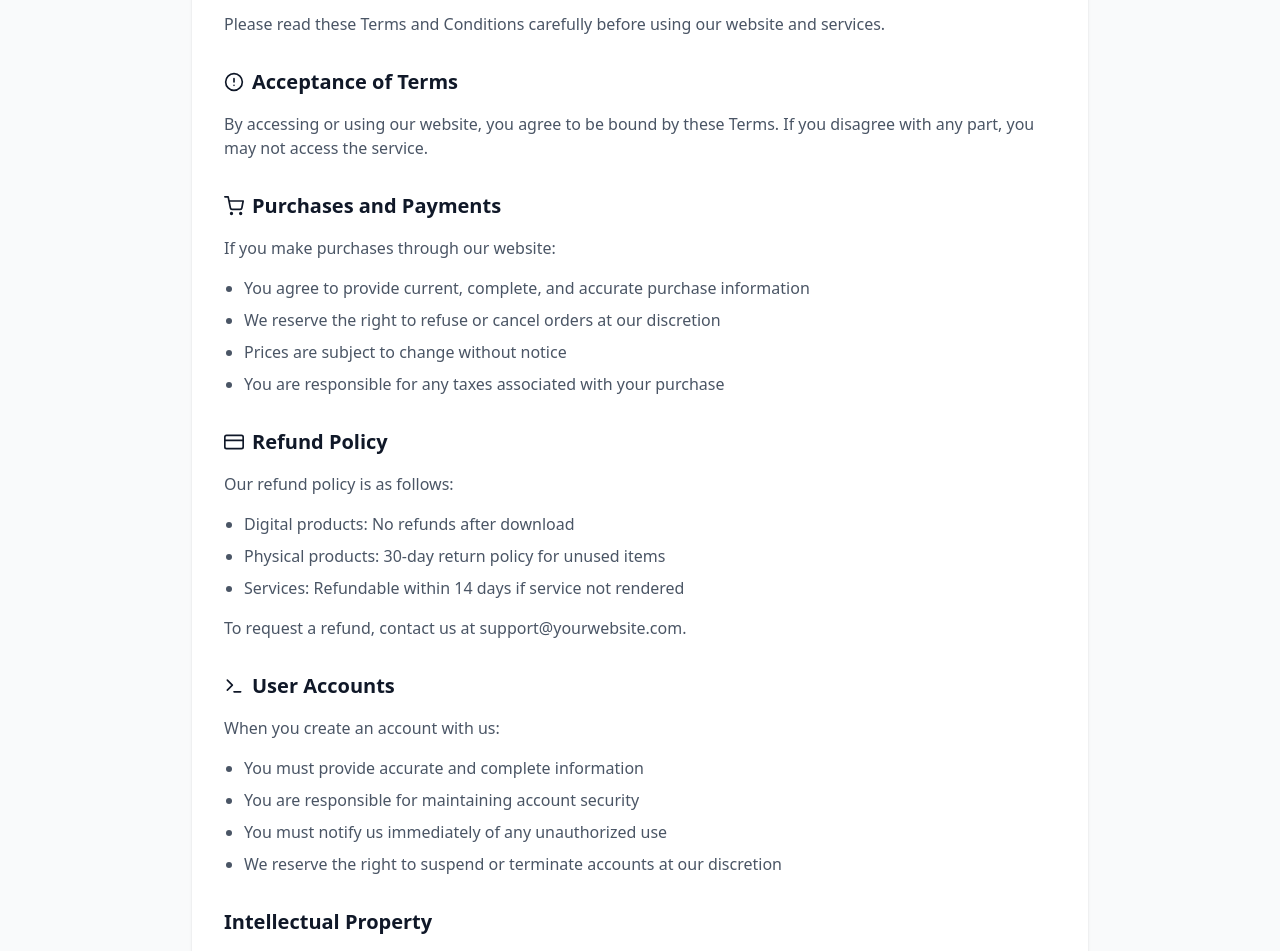
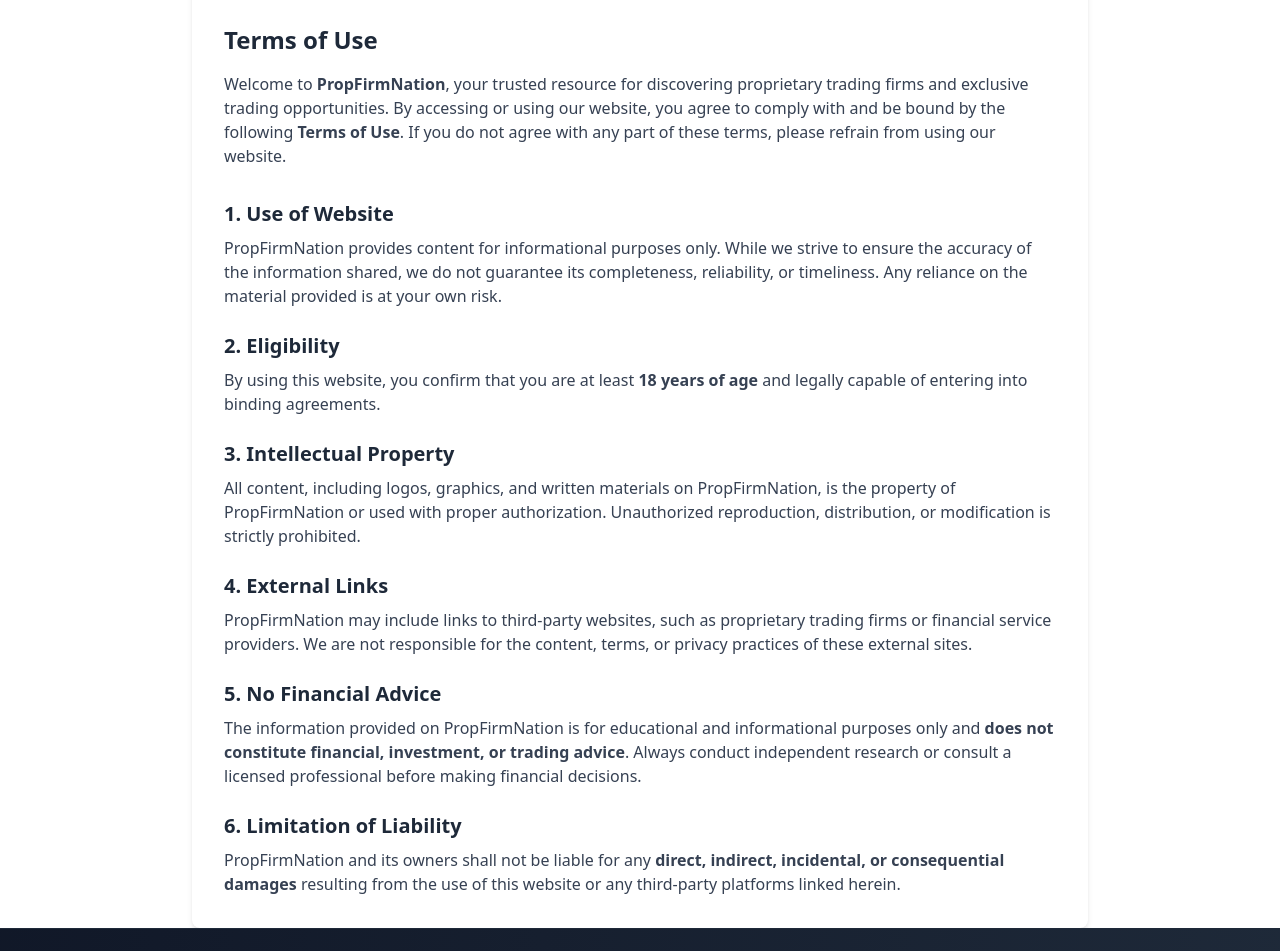
Before and after one commit to JuniorEmem6/propfirmnation, a React (Vite) app: page /term in a window 1280 px wide. Shown: the part 140-1091 px from the top of the page. Built offline with nearby package versions, Linux system fonts and the light colour scheme.

Commit message:
Dealblissng repo

```diff
--- a/src/components/Affilaire.jsx
+++ b/src/components/Affilaire.jsx
@@ -1,101 +1,64 @@
-import React from 'react';
-import { FiAlertTriangle } from 'react-icons/fi';
-import Header from './Header';
-import Footer from './Footer';
+import React from "react";
+import { FiAlertTriangle } from "react-icons/fi";
+import Header from "./Header";
+import Footer from "./Footer";
 
 const AffiliateDisclosure = () => {
   return (
     <>
-    <Header />
-    <div className="min-h-screen bg-gray-50 py-12 px-4 sm:px-6 lg:px-8">
-      <div className="max-w-4xl mx-auto bg-white rounded-xl shadow-sm overflow-hidden">
+      <Header />
+      <div className="min-h-screen bg-gray-50 py-12 px-4 sm:px-6 lg:px-8">
+        <div className="max-w-4xl mx-auto bg-white rounded-xl shadow-sm overflow-hidden">
+          <div className="max-w-4xl mx-auto p-6 md:p-8 bg-white rounded-lg shadow-md">
+            <h1 className="text-3xl font-bold text-center mb-6 text-blue-600">
+              Affiliate Disclosure
+            </h1>
 
-        {/* Content */}
-        <div className="p-6 sm:p-8 prose prose-blue max-w-none">
-          <div className="mb-8">
-            <h2 className="text-xl font-bold text-gray-900 mb-4">Our Relationship with Retailers</h2>
-            <p className="text-gray-600 mb-4">
-              Our website may contain links to products and services that we recommend. If you click
-              on these links and make a purchase, we may receive a commission at no additional cost to you.
-            </p>
-            <p className="text-gray-600">
-              This affiliate advertising helps support our website and allows us to continue providing
-              free content and resources to our readers.
-            </p>
-          </div>
+            <div className="space-y-6 text-gray-700">
+              <p>
+                <span className="font-bold">PropFirmNation</span> is a
+                participant in various affiliate marketing programs. This means
+                that when you click on certain links and sign up or make a
+                purchase through them, we may earn a commission at no additional
+                cost to you.
+              </p>
 
-          <div className="mb-8">
-            <h2 className="text-xl font-bold text-gray-900 mb-4">How Affiliate Links Work</h2>
-            <p className="text-gray-600 mb-4">
-              When you click on an affiliate link on our site:
-            </p>
-            <ul className="list-disc pl-5 space-y-2 text-gray-600 mb-4">
-              <li>You will be directed to the retailer's website</li>
-              <li>If you make a purchase, we may earn a commission</li>
-              <li>The price you pay remains the same</li>
-              <li>Your purchase is subject to the retailer's terms and conditions</li>
-            </ul>
-            <p className="text-gray-600">
-              We only use cookies to track referrals for commission purposes, not for personal data collection.
-            </p>
-          </div>
+              <p>
+                We only promote firms and services that we believe offer genuine
+                value to traders. However, we encourage you to do your own due
+                diligence before engaging with any prop firm or trading
+                platform.
+              </p>
 
-          <div className="mb-8">
-            <h2 className="text-xl font-bold text-gray-900 mb-4">Our Recommendations</h2>
-            <p className="text-gray-600 mb-4">
-              We maintain strict editorial independence:
-            </p>
-            <ul className="list-disc pl-5 space-y-2 text-gray-600 mb-4">
-              <li>We only recommend products we genuinely believe in</li>
-              <li>Affiliate relationships do not influence our content</li>
-              <li>Our reviews and recommendations are always honest</li>
-              <li>We prioritize products that offer the best value to our readers</li>
-            </ul>
-            <p className="text-gray-600">
-              The compensation we receive may influence which products we feature, but never our opinions about them.
-            </p>
-          </div>
+              <p>
+                Affiliate commissions help support our work and allow us to
+                continue providing helpful content and recommendations to our
+                audience.
+              </p>
 
-          <div className="mb-8">
-            <h2 className="text-xl font-bold text-gray-900 mb-4">Transparency Commitment</h2>
-            <p className="text-gray-600 mb-4">
-              We believe in complete transparency with our readers:
-            </p>
-            <ul className="list-disc pl-5 space-y-2 text-gray-600 mb-4">
-              <li>All affiliate links are clearly disclosed</li>
-              <li>We mark sponsored content appropriately</li>
-              <li>We disclose any free products received for review</li>
-              <li>We regularly update our disclosure statements</li>
-            </ul>
-          </div>
-
-          <div className="bg-yellow-50 border-l-4 border-yellow-400 p-4 mb-8">
-            <div className="flex">
-              <div className="flex-shrink-0">
-                <FiAlertTriangle className="h-5 w-5 text-yellow-400" />
-              </div>
-              <div className="ml-3">
-                <p className="text-sm text-yellow-700">
-                  <strong>Note:</strong> As an Affiliate Associate we earn from qualifying purchases.
-                  We participate in various other affiliate programs, and we may receive
-                  compensation for referring traffic to these sites.
+              <div className="mt-8 pt-6 border-t border-gray-200">
+                <h2 className="text-2xl font-semibold mb-4 text-gray-800">
+                  Contact Us
+                </h2>
+                <p>
+                  If you have questions about our Terms of Use or Affiliate
+                  Disclosure, please contact us at:
+                </p>
+                <p className="mt-2">
+                  <span className="font-medium">Email:</span>{" "}
+                  <a
+                    href="mailto:propfirmnation@gmail.com"
+                    className="text-blue-600 hover:underline"
+                  >
+                    propfirmnation@gmail.com
+                  </a>
                 </p>
               </div>
             </div>
           </div>
-
-          <div>
-            <h2 className="text-xl font-bold text-gray-900 mb-4">Contact Us</h2>
-            <p className="text-gray-600 mb-4">
-              If you have any questions about our affiliate relationships or this disclosure,
-              please contact us at:
-            </p>
-            <p className="text-blue-600 font-medium">affiliates@yourwebsite.com</p>
-          </div>
         </div>
       </div>
-    </div>
-    <Footer />
+      <Footer />
     </>
   );
 };
--- a/src/components/Footer.jsx
+++ b/src/components/Footer.jsx
@@ -83,7 +83,7 @@
                   <FaShieldAlt className="mr-2 text-xs" /> Terms of Service
                 </li>
               </Link>
-              <Link>
+              <Link to="/affiliate">
                 <li className="text-gray-400 hover:text-indigo-400 transition-colors">
                   Affiliate Disclosure
                 </li>
--- a/src/components/term.jsx
+++ b/src/components/term.jsx
@@ -1,11 +1,4 @@
 import React from "react";
-import {
-  FiFileText,
-  FiAlertCircle,
-  FiShoppingCart,
-  FiCreditCard,
-  FiTerminal,
-} from "react-icons/fi";
 import Header from "./Header";
 import Footer from "./Footer";
 
@@ -13,180 +6,106 @@
   return (
     <>
       <Header />
-      <div className="min-h-screen bg-gray-50 py-12 px-4 sm:px-6 lg:px-8">
-        <div className="max-w-4xl mx-auto bg-white rounded-xl shadow-sm overflow-hidden">
-          {/* Header */}
+      <div className="max-w-4xl mx-auto p-6 md:p-8 bg-white rounded-lg shadow-md">
+        <h1 className="text-3xl font-bold text-center mb-6 text-blue-600">
+          Terms and Conditions
+        </h1>
 
-          {/* Content */}
-          <div className="p-6 sm:p-8 prose prose-blue max-w-none">
         <div className="mb-8">
-              <p className="text-gray-600 mb-4">
-                Please read these Terms and Conditions carefully before using
-                our website and services.
+          <h2 className="text-2xl font-semibold mb-4 text-gray-800">
+            Terms of Use
+          </h2>
+          <p className="mb-4 text-gray-700">
+            Welcome to <span className="font-bold">PropFirmNation</span>, your
+            trusted resource for discovering proprietary trading firms and
+            exclusive trading opportunities. By accessing or using our website,
+            you agree to comply with and be bound by the following{" "}
+            <span className="font-bold">Terms of Use</span>. If you do not agree
+            with any part of these terms, please refrain from using our website.
           </p>
         </div>
 
-            <div className="mb-8">
-              <h2 className="text-xl font-bold text-gray-900 mb-4 flex items-center">
-                <FiAlertCircle className="mr-2" />
-                Acceptance of Terms
-              </h2>
-              <p className="text-gray-600 mb-4">
-                By accessing or using our website, you agree to be bound by
-                these Terms. If you disagree with any part, you may not access
-                the service.
+        <div className="space-y-6">
+          {/* Section 1 */}
+          <div>
+            <h3 className="text-xl font-semibold mb-2 text-gray-800">
+              1. Use of Website
+            </h3>
+            <p className="text-gray-700">
+              PropFirmNation provides content for informational purposes only.
+              While we strive to ensure the accuracy of the information shared,
+              we do not guarantee its completeness, reliability, or timeliness.
+              Any reliance on the material provided is at your own risk.
             </p>
           </div>
 
-            <div className="mb-8">
-              <h2 className="text-xl font-bold text-gray-900 mb-4 flex items-center">
-                <FiShoppingCart className="mr-2" />
-                Purchases and Payments
-              </h2>
-              <p className="text-gray-600 mb-4">
-                If you make purchases through our website:
-              </p>
-              <ul className="list-disc pl-5 space-y-2 text-gray-600 mb-4">
-                <li>
-                  You agree to provide current, complete, and accurate purchase
-                  information
-                </li>
-                <li>
-                  We reserve the right to refuse or cancel orders at our
-                  discretion
-                </li>
-                <li>Prices are subject to change without notice</li>
-                <li>
-                  You are responsible for any taxes associated with your
-                  purchase
-                </li>
-              </ul>
-            </div>
-
-            <div className="mb-8">
-              <h2 className="text-xl font-bold text-gray-900 mb-4 flex items-center">
-                <FiCreditCard className="mr-2" />
-                Refund Policy
-              </h2>
-              <p className="text-gray-600 mb-4">
-                Our refund policy is as follows:
-              </p>
-              <ul className="list-disc pl-5 space-y-2 text-gray-600 mb-4">
-                <li>Digital products: No refunds after download</li>
-                <li>
-                  Physical products: 30-day return policy for unused items
-                </li>
-                <li>
-                  Services: Refundable within 14 days if service not rendered
-                </li>
-              </ul>
-              <p className="text-gray-600">
-                To request a refund, contact us at support@yourwebsite.com.
+          {/* Section 2 */}
+          <div>
+            <h3 className="text-xl font-semibold mb-2 text-gray-800">
+              2. Eligibility
+            </h3>
+            <p className="text-gray-700">
+              By using this website, you confirm that you are at least{" "}
+              <span className="font-bold">18 years of age</span> and legally
+              capable of entering into binding agreements.
             </p>
           </div>
 
-            <div className="mb-8">
-              <h2 className="text-xl font-bold text-gray-900 mb-4 flex items-center">
-                <FiTerminal className="mr-2" />
-                User Accounts
-              </h2>
-              <p className="text-gray-600 mb-4">
-                When you create an account with us:
-              </p>
-              <ul className="list-disc pl-5 space-y-2 text-gray-600 mb-4">
-                <li>You must provide accurate and complete information</li>
-                <li>You are responsible for maintaining account security</li>
-                <li>You must notify us immediately of any unauthorized use</li>
-                <li>
-                  We reserve the right to suspend or terminate accounts at our
-                  discretion
-                </li>
-              </ul>
-            </div>
-
-            <div className="mb-8">
-              <h2 className="text-xl font-bold text-gray-900 mb-4">
-                Intellectual Property
-              </h2>
-              <p className="text-gray-600 mb-4">
-                The service and its original content, features, and
-                functionality are owned by us and are protected by international
-                copyright, trademark, and other intellectual property laws.
+          {/* Section 3 */}
+          <div>
+            <h3 className="text-xl font-semibold mb-2 text-gray-800">
+              3. Intellectual Property
+            </h3>
+            <p className="text-gray-700">
+              All content, including logos, graphics, and written materials on
+              PropFirmNation, is the property of PropFirmNation or used with
+              proper authorization. Unauthorized reproduction, distribution, or
+              modification is strictly prohibited.
             </p>
           </div>
 
-            <div className="mb-8">
-              <h2 className="text-xl font-bold text-gray-900 mb-4">
-                Prohibited Uses
-              </h2>
-              <p className="text-gray-600 mb-4">You may not use our website:</p>
-              <ul className="list-disc pl-5 space-y-2 text-gray-600 mb-4">
-                <li>For any unlawful purpose</li>
-                <li>To solicit others to perform unlawful acts</li>
-                <li>To violate any regulations, rules, or laws</li>
-                <li>To harass, abuse, or harm others</li>
-                <li>To upload or transmit viruses or malicious code</li>
-                <li>To collect personal information without consent</li>
-              </ul>
-            </div>
-
-            <div className="mb-8">
-              <h2 className="text-xl font-bold text-gray-900 mb-4">
-                Limitation of Liability
-              </h2>
-              <p className="text-gray-600 mb-4">
-                In no event shall we be liable for any indirect, incidental,
-                special, consequential or punitive damages arising from your use
-                of the service.
+          {/* Section 4 */}
+          <div>
+            <h3 className="text-xl font-semibold mb-2 text-gray-800">
+              4. External Links
+            </h3>
+            <p className="text-gray-700">
+              PropFirmNation may include links to third-party websites, such as
+              proprietary trading firms or financial service providers. We are
+              not responsible for the content, terms, or privacy practices of
+              these external sites.
             </p>
           </div>
 
-            <div className="mb-8">
-              <h2 className="text-xl font-bold text-gray-900 mb-4">
-                Governing Law
-              </h2>
-              <p className="text-gray-600 mb-4">
-                These Terms shall be governed by and construed in accordance
-                with the laws of [Your Country/State], without regard to its
-                conflict of law provisions.
+          {/* Section 5 */}
+          <div>
+            <h3 className="text-xl font-semibold mb-2 text-gray-800">
+              5. No Financial Advice
+            </h3>
+            <p className="text-gray-700">
+              The information provided on PropFirmNation is for educational and
+              informational purposes only and{" "}
+              <span className="font-bold">
+                does not constitute financial, investment, or trading advice
+              </span>
+              . Always conduct independent research or consult a licensed
+              professional before making financial decisions.
             </p>
           </div>
 
-            <div className="mb-8">
-              <h2 className="text-xl font-bold text-gray-900 mb-4">
-                Changes to Terms
-              </h2>
-              <p className="text-gray-600 mb-4">
-                We reserve the right to modify these terms at any time. Your
-                continued use of the service constitutes acceptance of those
-                changes.
+          {/* Section 6 */}
+          <div>
+            <h3 className="text-xl font-semibold mb-2 text-gray-800">
+              6. Limitation of Liability
+            </h3>
+            <p className="text-gray-700">
+              PropFirmNation and its owners shall not be liable for any{" "}
+              <span className="font-bold">
+                direct, indirect, incidental, or consequential damages
+              </span>{" "}
+              resulting from the use of this website or any third-party
+              platforms linked herein.
             </p>
-            </div>
-
-            <div className="bg-blue-50 border-l-4 border-blue-400 p-4 mb-8">
-              <div className="flex">
-                <div className="flex-shrink-0">
-                  <FiAlertCircle className="h-5 w-5 text-blue-400" />
-                </div>
-                <div className="ml-3">
-                  <p className="text-sm text-blue-700">
-                    <strong>Disclaimer:</strong> The service is provided "as is"
-                    without warranties of any kind. We do not guarantee
-                    uninterrupted or error-free service.
-                  </p>
-                </div>
-              </div>
-            </div>
-
-            <div>
-              <h2 className="text-xl font-bold text-gray-900 mb-4">
-                Contact Us
-              </h2>
-              <p className="text-gray-600 mb-4">
-                If you have any questions about these Terms, please contact us:
-              </p>
-              <p className="text-blue-600 font-medium">legal@yourwebsite.com</p>
-            </div>
           </div>
         </div>
       </div>
```
Lines whose indentation alone changed are shown as unchanged.
